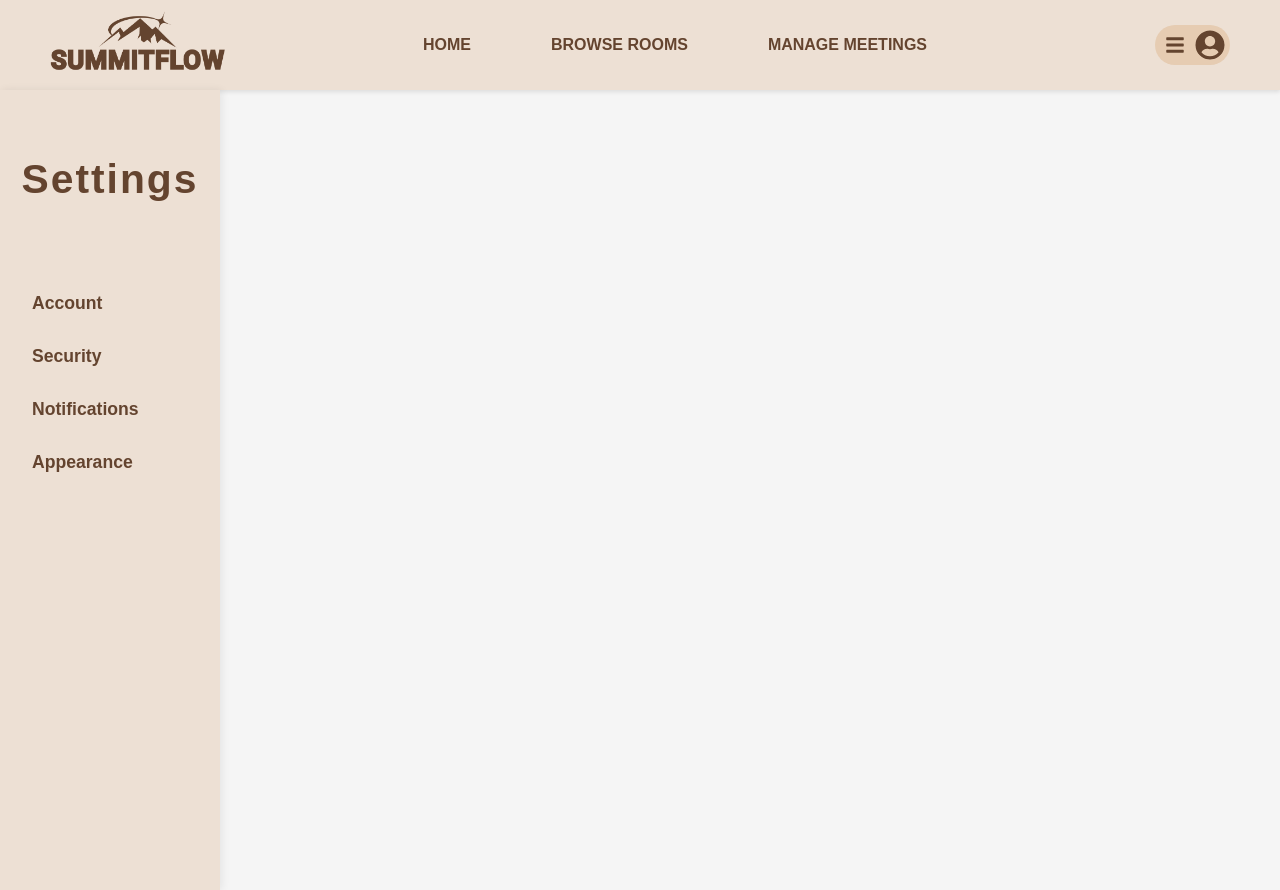
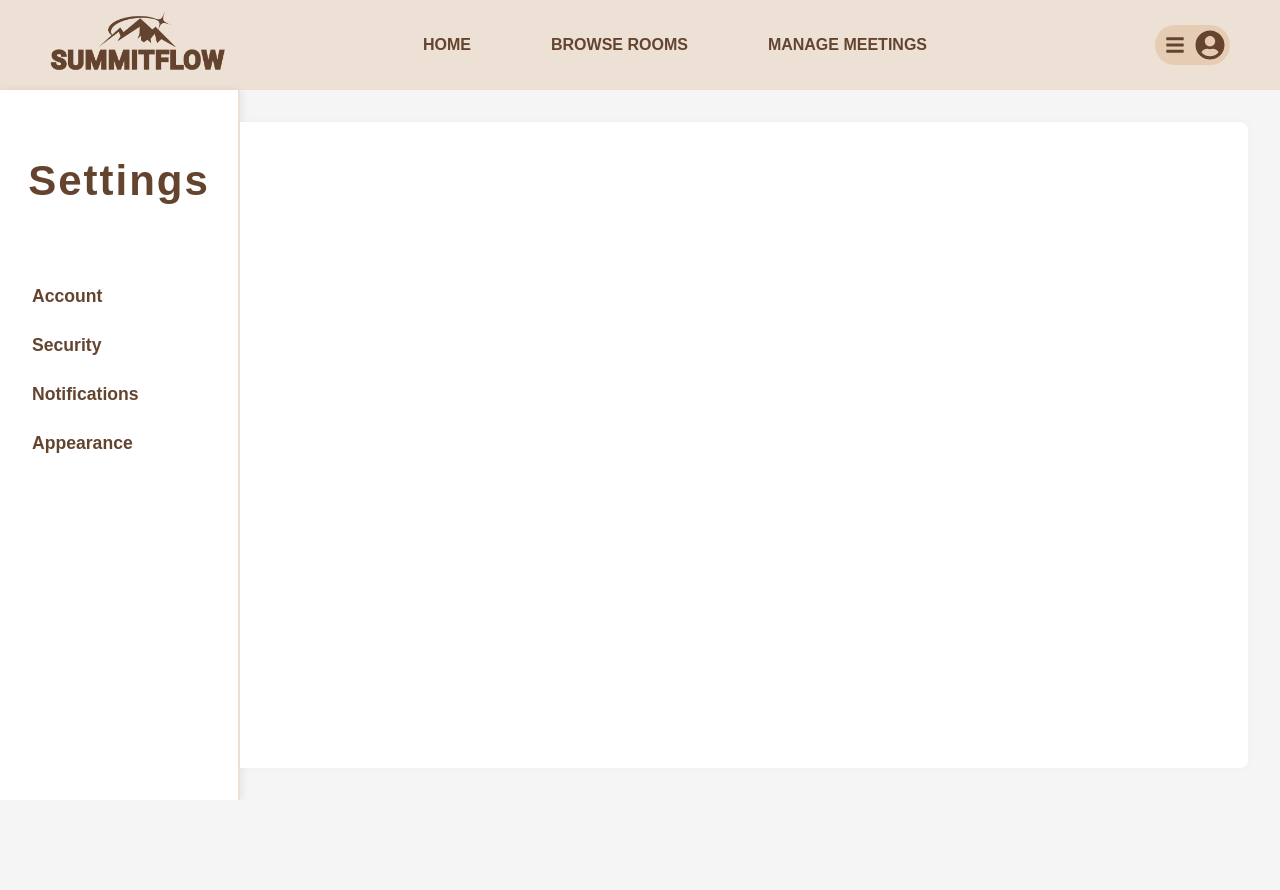
Before and after one commit to Robbub/Group3_Alliance_MeetingRoom, a React app: page /settings in a window 1280 px wide. After the commit the page ends 800 px from the top, so only its background shows below. Built offline with nearby package versions, Linux system fonts and the light colour scheme; sample sign-in values are in the browser's storage.

Commit message:
Settings content fix

```diff
--- a/src/views/containers/Settings/Settings.css
+++ b/src/views/containers/Settings/Settings.css
@@ -9,7 +9,7 @@ body {
   min-height: 100vh;
   background: #f5f5f5;
   width: 100%;
-  border: 200px solid red;
+  /* border: 200px solid red; */
 }
 
 /* Header at the top */
@@ -80,7 +80,7 @@ body {
   margin: 32px 32px 32px 0;
   display: flex;
   flex-direction: column;
-  border: 2px solid red;
+  min-width: 0;
 }
 
 .settings-content > * {
--- a/src/views/containers/Settings/Settings.tsx
+++ b/src/views/containers/Settings/Settings.tsx
@@ -2,6 +2,7 @@ import React from "react";
 import SideNavBar, { NavItem } from "../../components/SideNavBar/SideNavBar";
 import { Header } from "../../components/Header/Header";
 import { Outlet } from "react-router-dom";
+import "./Settings.css";
 
 export const navItems = [
   { label: 'Account', path: 'account' },
```
